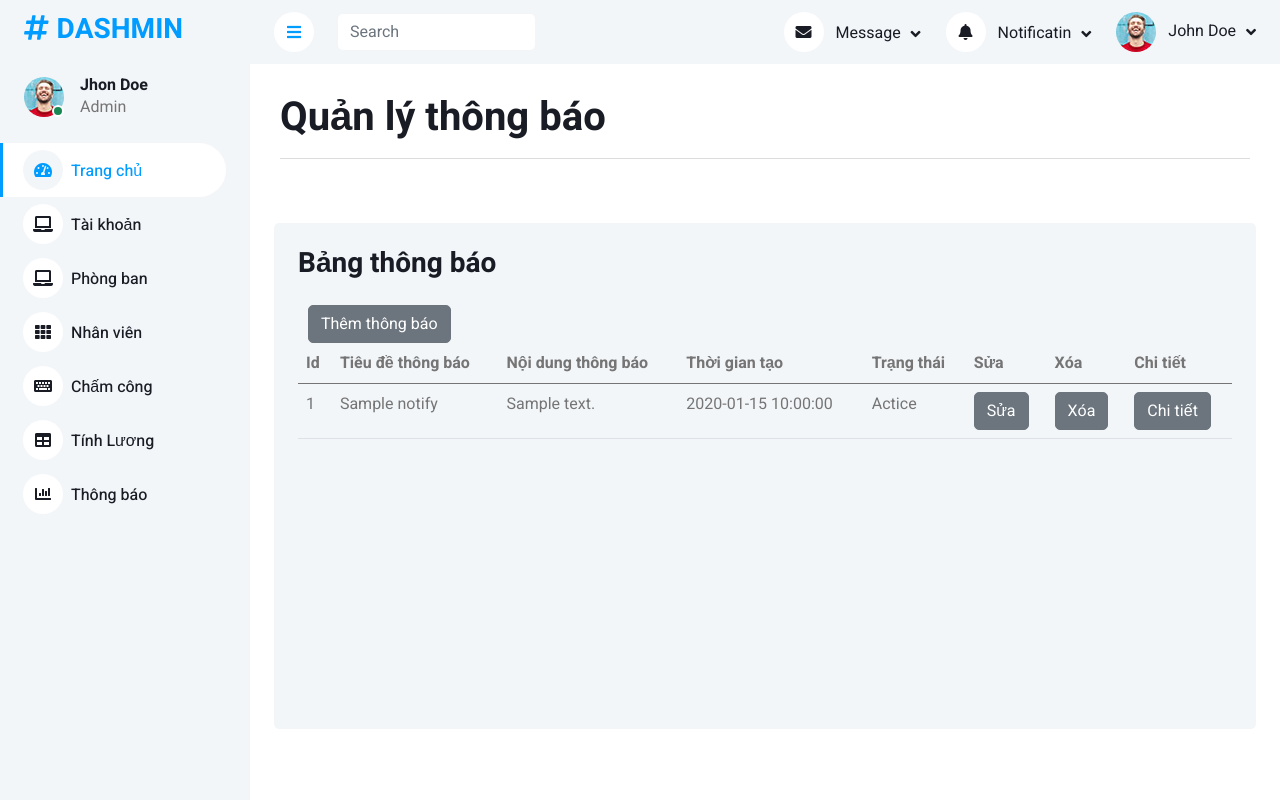
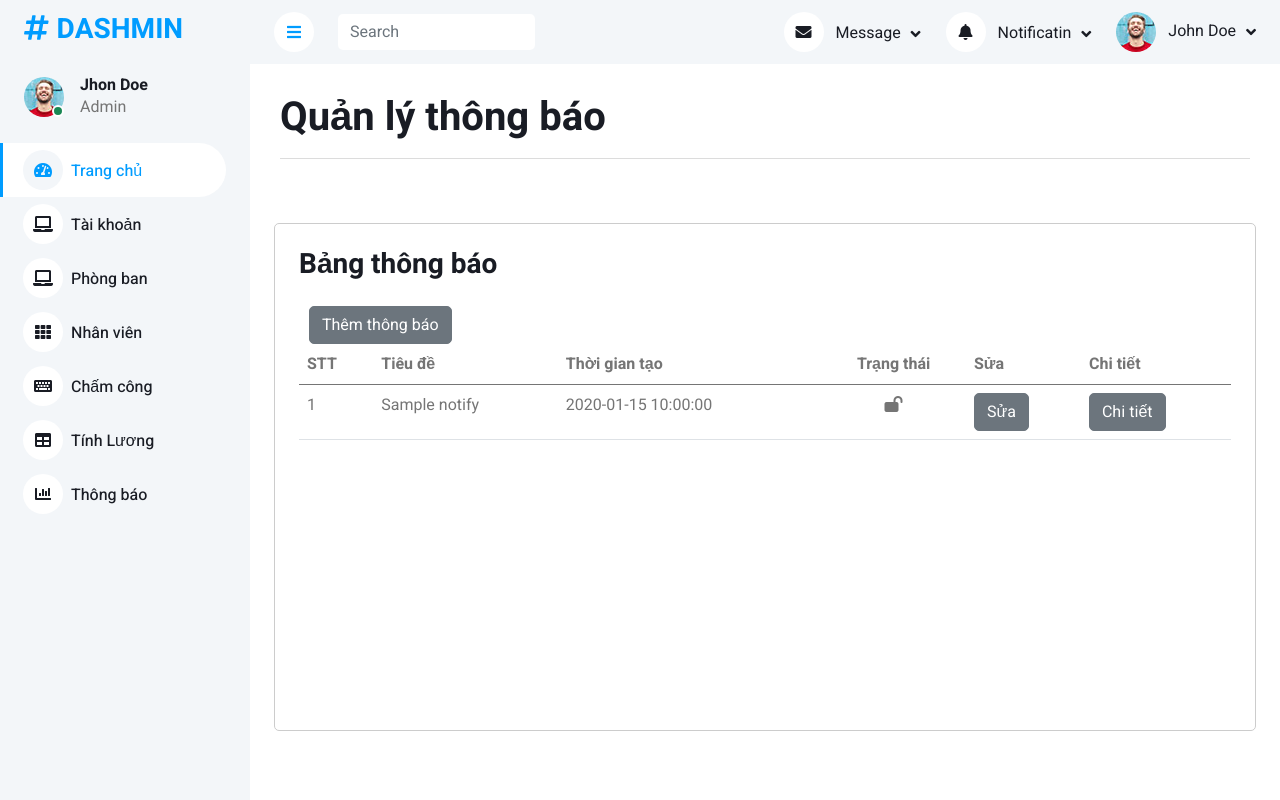
Before and after one commit to tannv3201/HR_Management, a PHP site: page /HR_Management/Admin/Notify/index.php in a window 1280 px wide. Run offline with PHP 8.4, Linux system fonts and the light colour scheme; tables that the repository leaves empty hold one stand-in row (values such as "Sample post"); some libraries are stand-ins or nearby versions.

Commit message:
Update Tan

```diff
--- a/Admin/Notify/index.php
+++ b/Admin/Notify/index.php
@@ -13,24 +13,23 @@ include('../../header.php');
 </div>
 <div class="container-fluid pt-4 px-4">
     <div class="col-12">
-        <div class="bg-light rounded h-100 p-4">
+        <div style="border:1px solid #ccc" class="bg-white rounded h-100 p-4">
             <h3 class="mb-4">Bảng thông báo</h3>
             <div class="table-responsive" style="height: 400px;">
                 <table class="table">
                     <thead>
                         <div style="display: flex;">
-                            <button type="button" class="btn btn-secondary" style="margin-left: 10px;"><a href="add.php" style="color: white;">Thêm thông báo</a></button>
+                            <button type="button" class="btn btn-secondary" style="margin-left: 10px;"><a href="add.php"
+                                    style="color: white;">Thêm thông báo</a></button>
                         </div>
                     </thead>
                     <thead>
                         <tr>
-                            <th scope="col">Id </th>
-                            <th scope="col">Tiêu đề thông báo</th>
-                            <th scope="col">Nội dung thông báo</th>
+                            <th scope="col">STT</th>
+                            <th scope="col">Tiêu đề</th>
                             <th scope="col">Thời gian tạo</th>
-                            <th scope="col">Trạng thái</th>
+                            <th class="text-center" scope="col">Trạng thái</th>
                             <th scope="col">Sửa</th>
-                            <th scope="col">Xóa</th>
                             <th scope="col">Chi tiết</th>
                         </tr>
                     </thead>
@@ -43,39 +42,50 @@ include('../../header.php');
                         <tr>
                             <td><?= $row['Id'] ?></td>
                             <td><?= $row['NotifyName'] ?></td>
-                                <td><?= $row['NotifyContent'] ?></td>
                             <td><?= $row['CreateTime'] ?></td>
-                                <td><?php if ($row['NotifyStatus'] == 1) {
-                                        echo "Actice";
+                            <td id=<?=  $row['Id'] ?> style="cursor:pointer" class="status text-center"
+                                name_status="<?=$row['NotifyStatus']?>">
+                                <?php if ($row['NotifyStatus'] == 1) {
+                                       ?>
+                                <i class="fa-solid fa-lock-open"></i>
+                                <?php
                                     } else {
-                                        echo "Disable";
+                                       ?>
+                                <i class="fa-solid fa-lock"></i>
+                                <?php
                                     }
-                                    ?></td>
-                                <th scope="col"><a href="update.php?id=<?= $row['Id'] ?>"><button type="button" class="btn btn-secondary">Sửa</button></a></th>
-                                <th scope="col"><a href="delete.php?id=<?= $row['Id'] ?>"><button type="button" class="btn btn-secondary">Xóa</button></a></th>
+                                    ?>
+                            </td>
+                            <th scope="col"><a href="update.php?id=<?= $row['Id'] ?>"><button type="button"
+                                        class="btn btn-secondary">Sửa</button></a></th>
                             <th>
                                 <!-- Button trigger modal -->
-                                    <button id="<?= $row['Id'] ?>" type="button" class="btn btn-secondary" data-bs-toggle="modal" data-bs-target="#staticBackdrop<?= $row['Id'] ?>">
+                                <button id="<?= $row['Id'] ?>" type="button" class="btn btn-secondary"
+                                    data-bs-toggle="modal" data-bs-target="#staticBackdrop<?= $row['Id'] ?>">
                                     Chi tiết
                                 </button>
 
                                 <!-- Modal -->
-                                    <div class="modal fade" id="staticBackdrop<?= $row['Id'] ?>" data-bs-backdrop="static" data-bs-keyboard="false" tabindex="-1" aria-labelledby="staticBackdropLabel" aria-hidden="true">
+                                <div class="modal fade" id="staticBackdrop<?= $row['Id'] ?>" data-bs-backdrop="static"
+                                    data-bs-keyboard="false" tabindex="-1" aria-labelledby="staticBackdropLabel"
+                                    aria-hidden="true">
                                     <div class="modal-dialog modal-xl">
                                         <div class="modal-content">
                                             <div class="modal-header">
                                                 <h5 class="modal-title" id="staticBackdropLabel">Modal title</h5>
-                                                    <button type="button" class="btn-close" data-bs-dismiss="modal" aria-label="Close"></button>
+                                                <button type="button" class="btn-close" data-bs-dismiss="modal"
+                                                    aria-label="Close"></button>
                                             </div>
                                             <div class="modal-body">
+                                                <div class="table-responsive">
                                                     <table class="table">
                                                         <thead>
                                                             <tr>
                                                                 <th scope="col">STT </th>
-                                                                <th scope="col">Tiêu đề thông báo</th>
-                                                                <th scope="col">Nội dung thông báo</th>
-                                                                <th scope="col">Thời gian tạo</th>
-                                                                <th scope="col">Trạng thái </th>
+                                                                <th style="width:10%" scope="col">Tiêu đề</th>
+                                                                <th scope="col">Nội dung</th>
+                                                                <th style="width:12%" scope="col">Thời gian tạo</th>
+                                                                <th style="width:10%" scope="col">Trạng thái</th>
                                                             </tr>
                                                         </thead>
                                                         <tbody>
@@ -87,10 +97,11 @@ include('../../header.php');
                                                             <tr>
                                                                 <td><?= $row1['Id'] ?></td>
                                                                 <td><?= $row1['NotifyName'] ?></td>
-                                                                <td><?= $row1['NotifyContent'] ?></td>
+                                                                <td style="text-align:justify">
+                                                                    <?= $row1['NotifyContent'] ?></td>
                                                                 <td><?= $row1['CreateTime'] ?></td>
                                                                 <td><?php if ($row1['NotifyStatus'] == 1) {
-                                                                        echo "Actice";
+                                                                        echo "Active";
                                                                     } else {
                                                                         echo "Disable";
                                                                     }
@@ -100,8 +111,10 @@ include('../../header.php');
                                                         </tbody>
                                                     </table>
                                                 </div>
+                                            </div>
                                             <div class="modal-footer">
-                                                    <button type="button" class="btn btn-secondary" data-bs-dismiss="modal">Close</button>
+                                                <button type="button" class="btn btn-secondary"
+                                                    data-bs-dismiss="modal">Close</button>
                                             </div>
                                         </div>
                                     </div>
@@ -120,3 +133,31 @@ include('../../header.php');
         <?php
         include('../../footer.php');
         ?>
+
+        <script>
+        $('.fa-solid').click(function() {
+            status = $(this).parent().attr('name_status')
+            id = $(this).parent().attr('id')
+            $.ajax({
+                method: "POST",
+                url: "lock.php",
+                data: {
+                    status: status,
+                    id: id
+                },
+                // success: function(dt) {
+
+                // }
+            })
+            if (status == 0) {
+                $(this).parent().attr('name_status', "1")
+                $(this).removeClass("fa-lock")
+                $(this).addClass("fa-lock-open")
+            } else {
+                $(this).parent().attr('name_status', "0")
+                $(this).addClass("fa-lock")
+                $(this).removeClass("fa-lock-open")
+            }
+
+        })
+        </script>
```
Also changed, not shown: Admin/Attendance/index.php (+8 -4 lines), Admin/Department/add.php (+10 -17 lines), Admin/Department/index.php (+33 -11 lines), Admin/Notify/add.php (+6 -4 lines), Admin/Notify/lock.php (added, +15 -0 lines), Admin/Notify/update.php (+7 -4 lines). Lines whose indentation alone changed are shown as unchanged.
